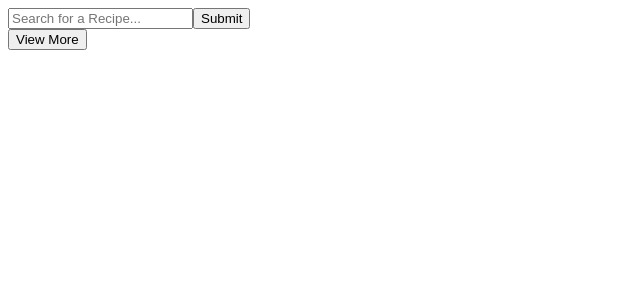
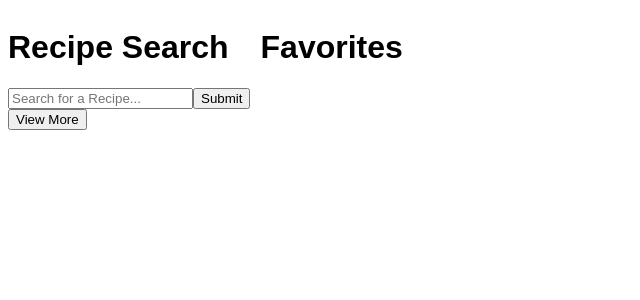
Before and after one commit to Benjaminross75/essential-recipe-app, a React (Vite) app in the folder frontend/: page / in a window 1280 px wide. Shown: the top 300 px of the page, without its empty margins (0-640 px from the left). Built offline with nearby package versions, Linux system fonts and the light colour scheme.

Commit message:
search and favorites tabs added

```diff
--- a/frontend/src/App.css
+++ b/frontend/src/App.css
@@ -35,3 +35,9 @@
   border-radius: 4px;
   max-width: 500px;
 }
+
+.tabs{
+  display: flex;
+  gap: 2em;
+  cursor: pointer;
+}
--- a/frontend/src/App.tsx
+++ b/frontend/src/App.tsx
@@ -5,12 +5,16 @@
 import RecipeCard from './components/RecipeCard';
 import RecipeModal from './components/RecipeModal';
 
+type Tabs = "search" | "favorites";
+
 const App = () => {
   const [searchTerm, setSearchTerm] = useState<string>("");
   const [recipes, setRecipes] = useState<Recipe[]>([]);
   const [selectedRecipe, setSelectedRecipe] = useState<Recipe| undefined>(
     undefined
-    );
+  );
+  const [selectedTab, setSelectedTab] = useState<Tabs>("search")
+
   const pageNumber = useRef(1);
 
   const handleSearchSubmit = async (event: FormEvent) => {
@@ -36,7 +40,12 @@
   };
 return(
   <div>
-    <form onSubmit={(event)=> handleSearchSubmit(event)}>
+    <div className='tabs'>
+      <h1 onClick={()=> setSelectedTab("search")}>Recipe Search</h1>
+      <h1 onClick={()=> setSelectedTab("favorites")}>Favorites</h1>
+    </div>
+    {selectedTab === "search" && (<>
+      <form onSubmit={(event)=> handleSearchSubmit(event)}>
       <input type='text'
              required
              placeholder='Search for a Recipe...'
@@ -53,6 +62,10 @@
     onClick={handleViewMoreClick}
     >View More
     </button>
+    </>)}
+    {selectedTab === "favorites" && (
+      <div>This is our Favorites Tab</div>
+    )}
     {selectedRecipe ? (<RecipeModal
     recipeId={selectedRecipe.id.toString()}
     onClose={()=> setSelectedRecipe(undefined)}
```
